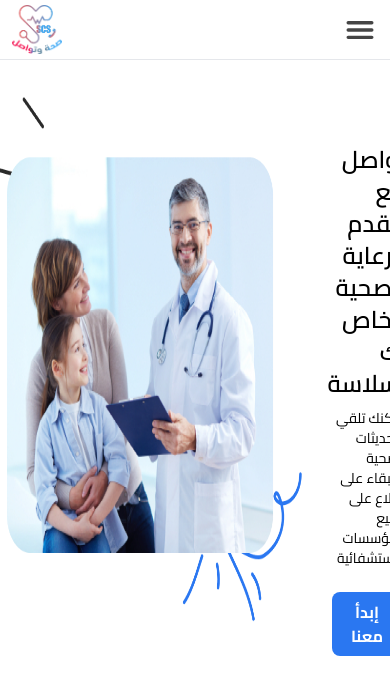
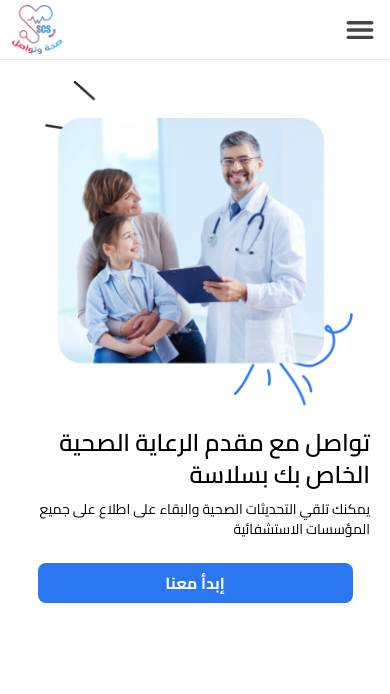
Before and after one commit to imadbenmadi/siha-twasol-front, a React (Vite) app: page /Home in a window 390 px wide. Shown: the top 694 px of the page. Built offline with nearby package versions, Linux system fonts and the light colour scheme; no server answers.

Commit message:
feat: Update Hero component layout and styles

```diff
--- /dev/null
+++ b/src/Components/Home/Features.jsx
@@ -0,0 +1,9 @@
+import React from 'react'
+
+function Features() {
+  return (
+    <div>Features</div>
+  )
+}
+
+export default Features
--- a/src/Components/Home/Hero.jsx
+++ b/src/Components/Home/Hero.jsx
@@ -5,9 +5,10 @@ function Hero() {
     const Navigate = useNavigate();
     return (
         <div>
-            <div className=" flex justify-center  gap-6 mt-24">
+            <div className=" flex flex-col md:flex-row justify-center items-center md:items-start
+              md:gap-6 md:mt-24 mt-20">
                 <img src={Hero_image} className=" w-[320px] shrink-0" alt="" />
-                <div className="h-full pt-12 max-w-[350px]">
+                <div className="h-full md:pt-12 max-w-[350px]">
                     <div className=" font-semibold text-2xl  ">
                         تواصل مع مقدم الرعاية الصحية الخاص بك بسلاسة
                     </div>
```
